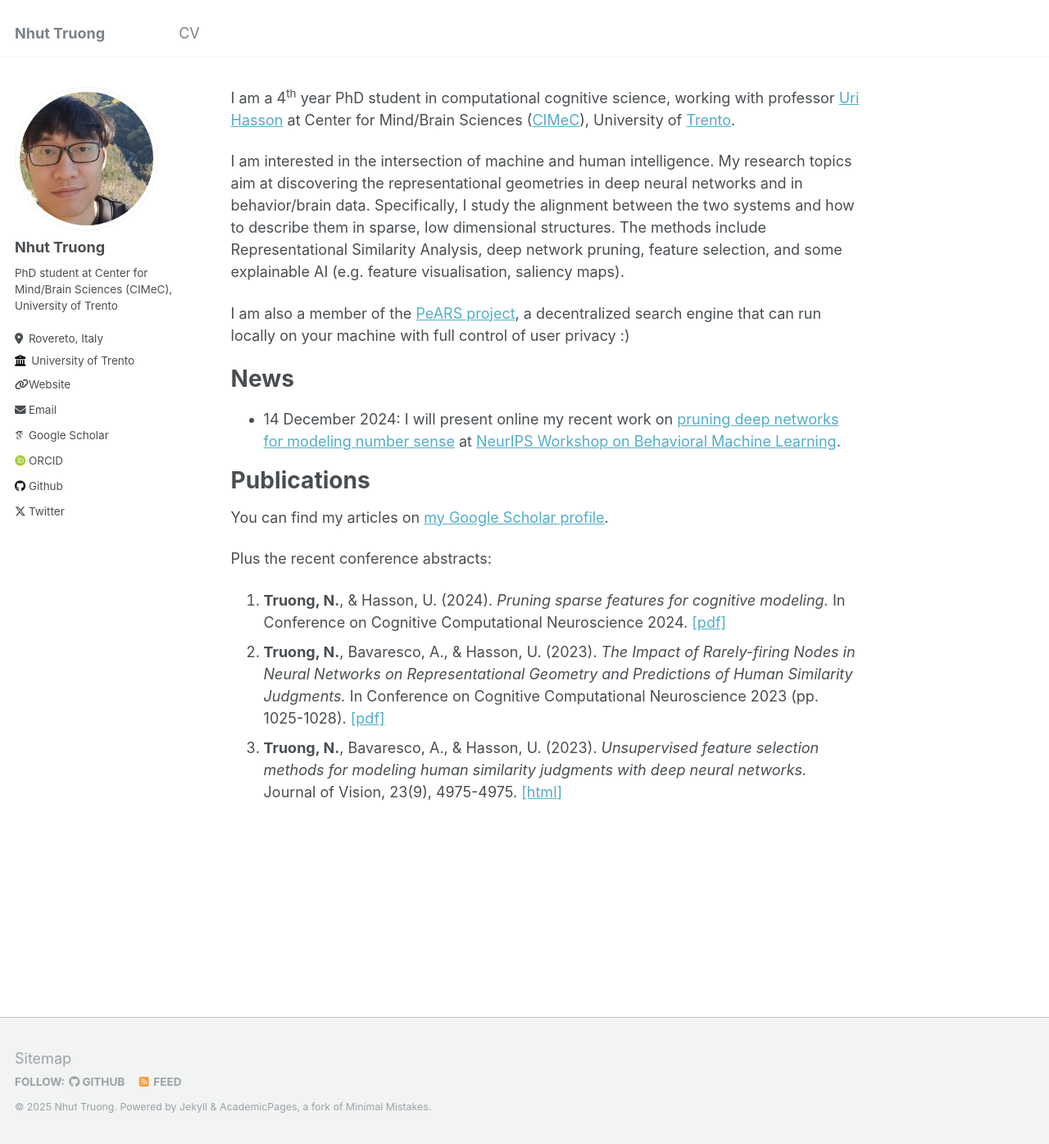
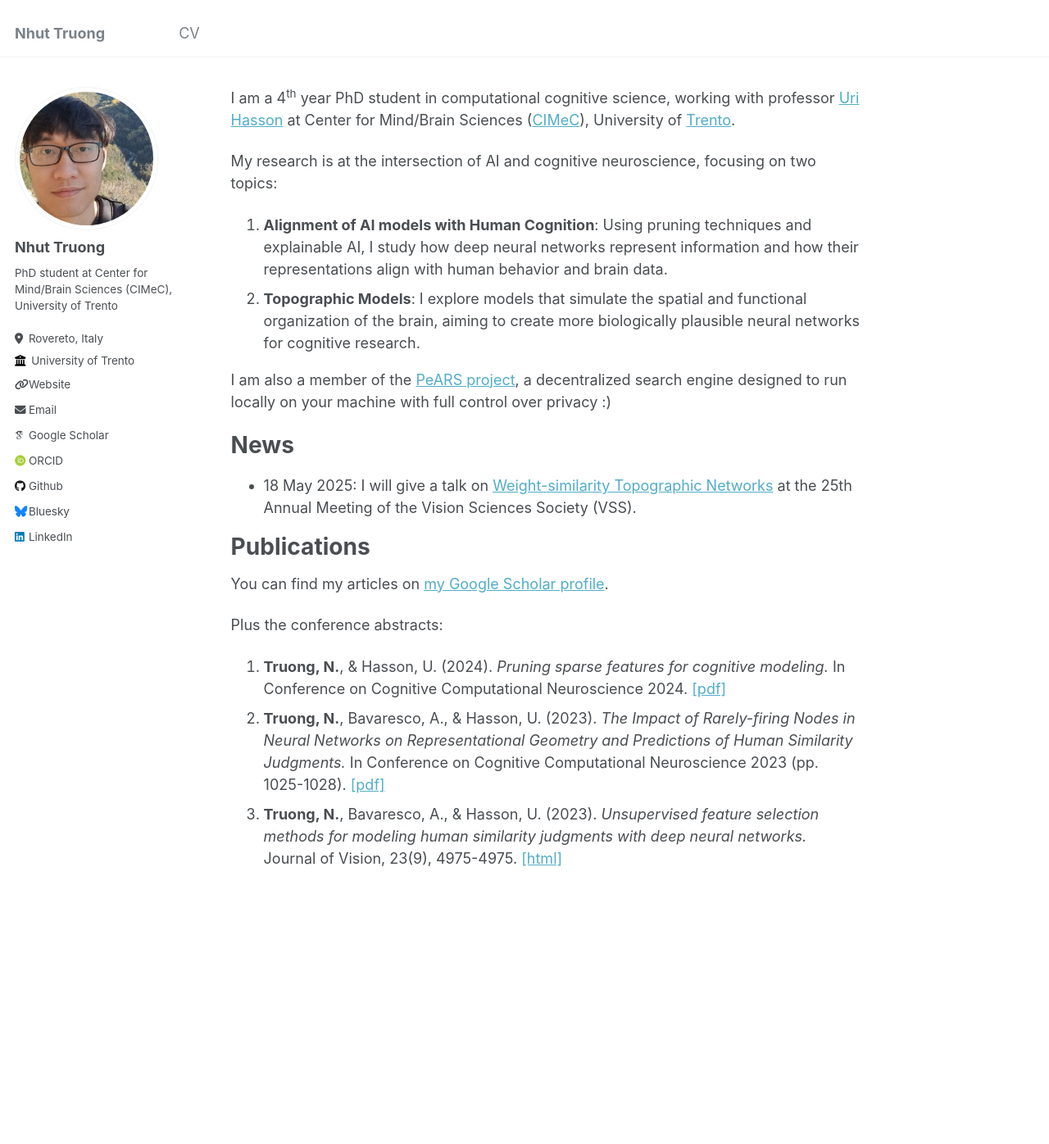
Before and after one commit to tlmnhut/tlmnhut.github.io, a Jekyll site: the page built from _pages/about.md, in a window 1280 px wide and 1396 px high. Shown: the whole window at 82% size. Built offline with Jekyll 4.4.1, drawn with Linux system fonts in a browser that asks for light colours; some web fonts are replaced.

Commit message:
change after vss

```diff
--- a/_config.yml
+++ b/_config.yml
@@ -47,7 +47,7 @@ author:
   stackoverflow    : # User number or user number and name (i.e., use "1" or "1/jeff-atwood")
 
   # Social media
-  bluesky          : # "bsky.app" # Replace this with you Bluesky username
+  bluesky          : "tlmnhut.bsky.social"# "bsky.app" # Replace this with you Bluesky username
   facebook         : # Username
   flickr           : # Username
   foursquare       : # Username
@@ -56,7 +56,7 @@ author:
   keybase          : # Username
   instagram        : # Username
   lastfm           : # Username
-  linkedin         : # Username
+  linkedin         : "nhuttruong"# Username
   mastodon         : # URL
   medium           : # URL
   pinterest        : # Username
@@ -64,7 +64,7 @@ author:
   steam            : # Username
   telegram         : # URL
   tumblr           : # Username
-  twitter          : "tlmnhut" # Username for X / Twitter
+  twitter          : # Username for X / Twitter
   vine             : # Username
   weibo            : # Username
   wikipedia        : # Username
@@ -120,7 +120,8 @@ yandex_site_verification :
 
 # Social Sharing
 twitter:
-  username               : &twitter
+  #username               : &twitter
+  username               :
 facebook:
   username               :
   app_id                 :
@@ -280,7 +281,7 @@ sass:
 permalink: /:categories/:title/
 # paginate: 5 # amount of posts to show
 # paginate_path: /page:num/
-timezone: America/Los_Angeles # http://en.wikipedia.org/wiki/List_of_tz_database_time_zones
+timezone: Europe/Rome # http://en.wikipedia.org/wiki/List_of_tz_database_time_zones
 
 
 # Plugins
--- a/_data/navigation.yml
+++ b/_data/navigation.yml
@@ -16,7 +16,7 @@ main:
 #    url: /year-archive/
 
   - title: "CV"
-    url: "https://drive.google.com/file/d/11BFhODRKMk80csBsjmm-NLeV6KMQnbvR/view?usp=sharing"
+    url: "https://drive.google.com/file/d/1B_BtSe4qluD6mvej5ZN-EI3nj6IV7AWw/view?usp=sharing"
 
 #  - title: "Guide"
 #    url: /markdown/
--- a/_layouts/default.html
+++ b/_layouts/default.html
@@ -18,12 +18,14 @@ layout: compress
 
     {{ content }}
 
+    {% comment %}
     <div class="page__footer">
       <footer>
         {% include footer/custom.html %}
         {% include footer.html %}
       </footer>
     </div>
+    {% endcomment %}
 
     {% include scripts.html %}
 
--- a/_pages/about.md
+++ b/_pages/about.md
@@ -11,25 +11,25 @@ redirect_from:
 I am a 4<sup>th</sup> year PhD student in computational cognitive science, working with professor [Uri Hasson](http://hasson.org/) at
 Center for Mind/Brain Sciences ([CIMeC](https://www.cimec.unitn.it/en)), University of [Trento](https://www.unitn.it/en).
 
-I am interested in the intersection of machine and human intelligence. My research topics aim at discovering the
-representational geometries in deep neural networks and in behavior/brain data.
-Specifically, I study the alignment between the two systems and how to describe them in sparse, low dimensional structures.
-The methods include Representational Similarity Analysis, deep network pruning, feature selection, and some explainable AI (e.g.
-feature visualisation, saliency maps).
+My research is at the intersection of AI and cognitive neuroscience, focusing on two topics:
+1. **Alignment of AI models with Human Cognition**: Using pruning techniques and explainable AI, I study how deep neural networks
+represent information and how their representations align with human behavior and brain data.
+2. **Topographic Models**: I explore models that simulate the spatial and functional organization of the brain,
+aiming to create more biologically plausible neural networks for cognitive research.
 
-I am also a member of the [PeARS project](https://pearsproject.org/), a decentralized
-search engine that can run locally on your machine with full control of user privacy :)
+I am also a member of the [PeARS project](https://pearsproject.org/), a decentralized search engine designed
+to run locally on your machine with full control over privacy :)
 
 News
 ======
-- 14 December 2024: I will present online my recent work on [pruning deep networks for modeling number sense](https://openreview.net/pdf?id=n5cV83qUrs)
-at [NeurIPS Workshop on Behavioral Machine Learning](https://sites.google.com/view/behavioralml/).
+- 18 May 2025: I will give a talk on [Weight-similarity Topographic Networks](https://www.visionsciences.org/presentation/?id=2208)
+at the 25th Annual Meeting of the Vision Sciences Society (VSS).
 
 Publications
 ======
 You can find my articles on [my Google Scholar profile](https://scholar.google.com/citations?user=vs1cgLcAAAAJ&hl=en).
 
-Plus the recent conference abstracts:
+Plus the conference abstracts:
 1. **Truong, N.**, & Hasson, U. (2024). *Pruning sparse features for cognitive modeling.*
 In Conference on Cognitive Computational Neuroscience 2024. [[pdf]](https://2024.ccneuro.org/pdf/82_Paper_authored_CCN_2024.pdf)
 2. **Truong, N.**, Bavaresco, A., & Hasson, U. (2023). *The Impact of Rarely-firing Nodes in Neural Networks on Representational Geometry and Predictions of Human Similarity Judgments.*
```
